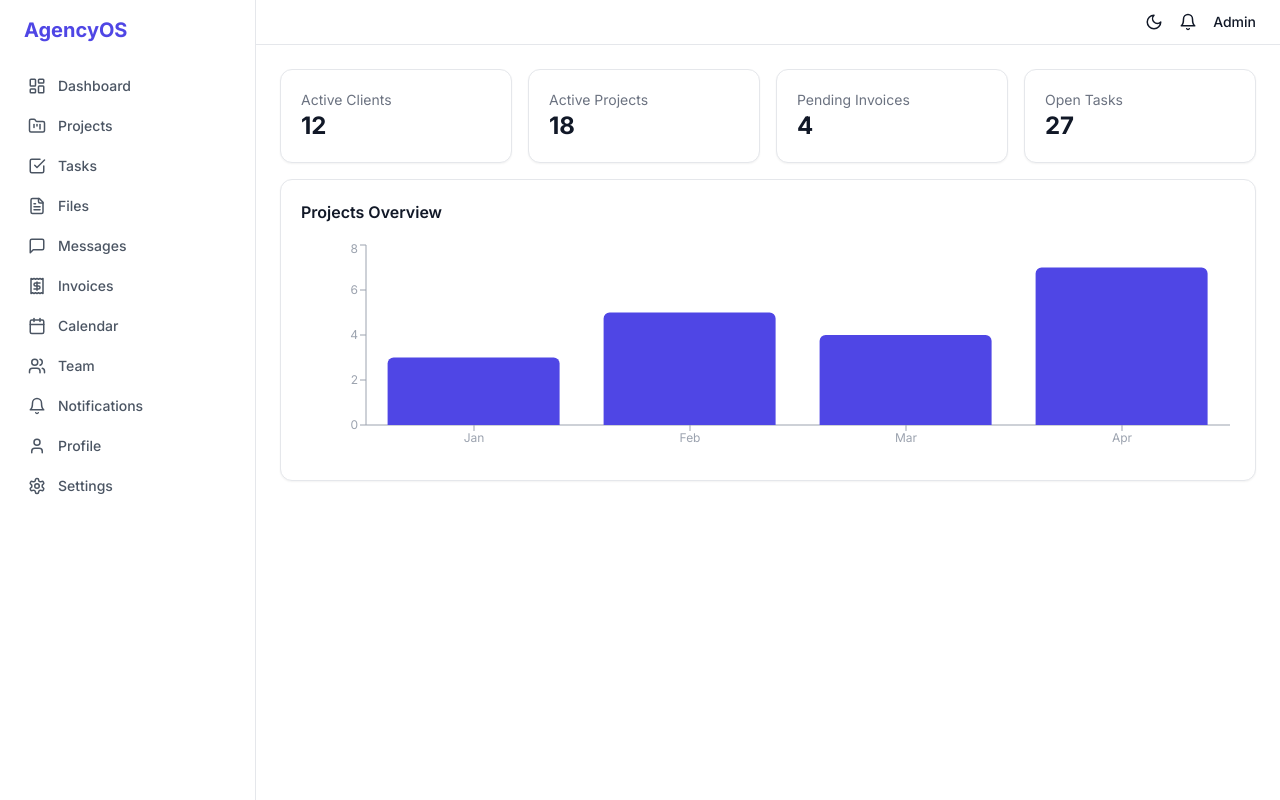
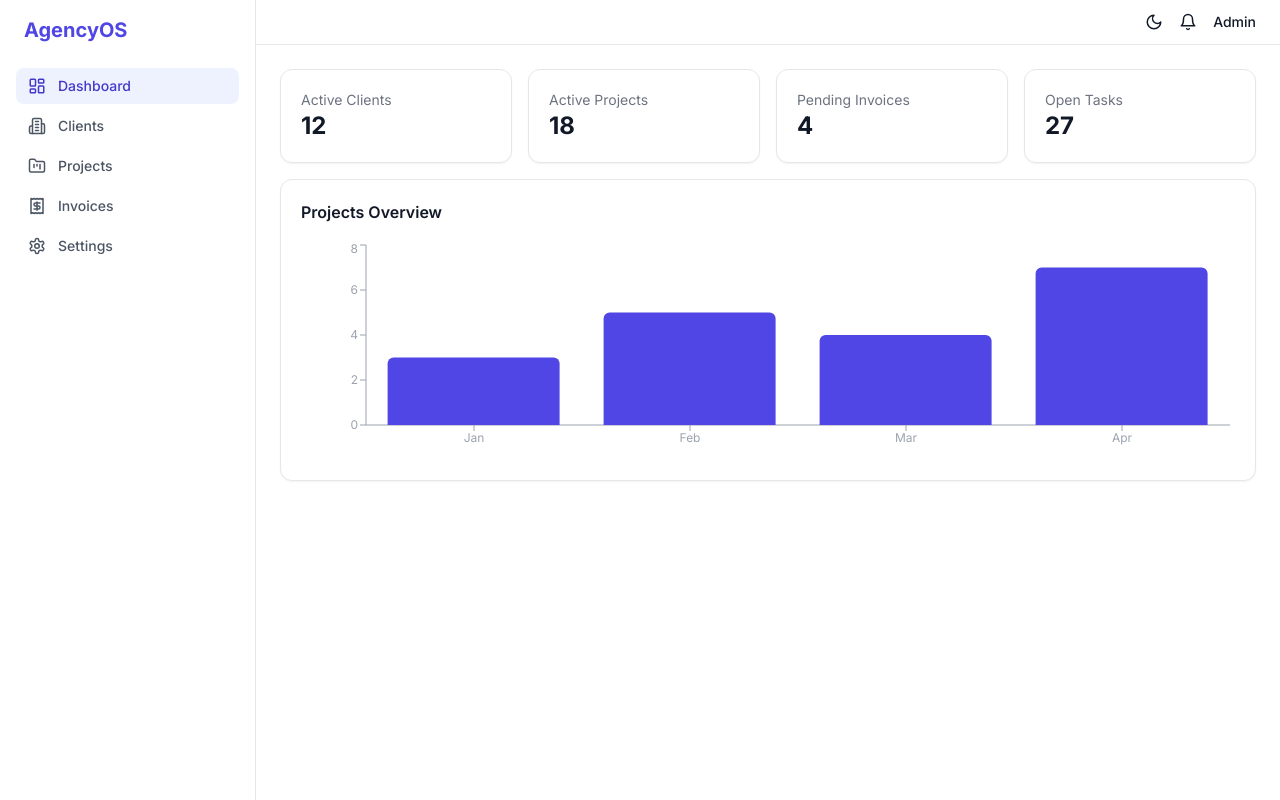
Before and after one commit to itxskbaloch4-jpg/AgencyOS, a Next.js app: page /dashboard/admin in a window 1280 px wide. Built offline with nearby package versions, Linux system fonts and the light colour scheme.

Commit message:
Update Sidebar.tsx

```diff
--- a/src/components/layout/Sidebar.tsx
+++ b/src/components/layout/Sidebar.tsx
@@ -2,10 +2,23 @@
 
 import Link from "next/link";
 import { usePathname } from "next/navigation";
-import { LayoutDashboard, FolderKanban, CheckSquare, FileText, MessageSquare, Receipt, Calendar, Users, Settings, Bell, User } from "lucide-react";
+import {
+  LayoutDashboard,
+  FolderKanban,
+  CheckSquare,
+  FileText,
+  MessageSquare,
+  Receipt,
+  Calendar,
+  Users,
+  Settings,
+  Bell,
+  User,
+  Building2,
+} from "lucide-react";
 import { cn } from "@/lib/utils";
 
-const links = [
+const clientLinks = [
   { href: "/dashboard/client", label: "Dashboard", icon: LayoutDashboard },
   { href: "/dashboard/client/projects", label: "Projects", icon: FolderKanban },
   { href: "/dashboard/client/tasks", label: "Tasks", icon: CheckSquare },
@@ -19,8 +32,19 @@ const links = [
   { href: "/dashboard/client/settings", label: "Settings", icon: Settings },
 ];
 
+const adminLinks = [
+  { href: "/dashboard/admin", label: "Dashboard", icon: LayoutDashboard },
+  { href: "/dashboard/admin/clients", label: "Clients", icon: Building2 },
+  { href: "/dashboard/admin/projects", label: "Projects", icon: FolderKanban },
+  { href: "/dashboard/admin/invoices", label: "Invoices", icon: Receipt },
+  { href: "/dashboard/admin/settings", label: "Settings", icon: Settings },
+];
+
 export function Sidebar() {
   const pathname = usePathname();
+  const isAdmin = pathname?.startsWith("/dashboard/admin");
+  const links = isAdmin ? adminLinks : clientLinks;
+
   return (
     <aside className="hidden md:flex flex-col w-64 border-r border-gray-200 dark:border-gray-800 min-h-screen p-4">
       <h1 className="text-xl font-bold px-2 mb-6 text-brand-600">AgencyOS</h1>
```
